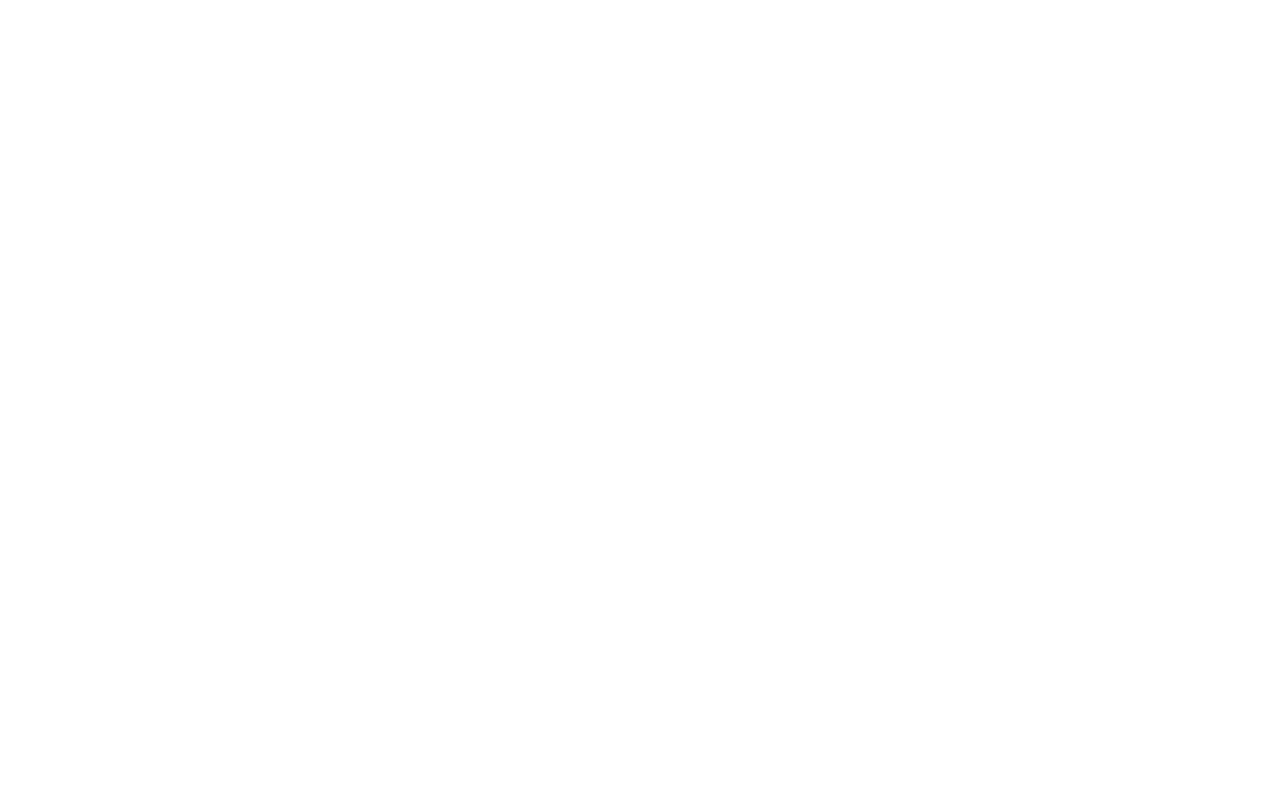
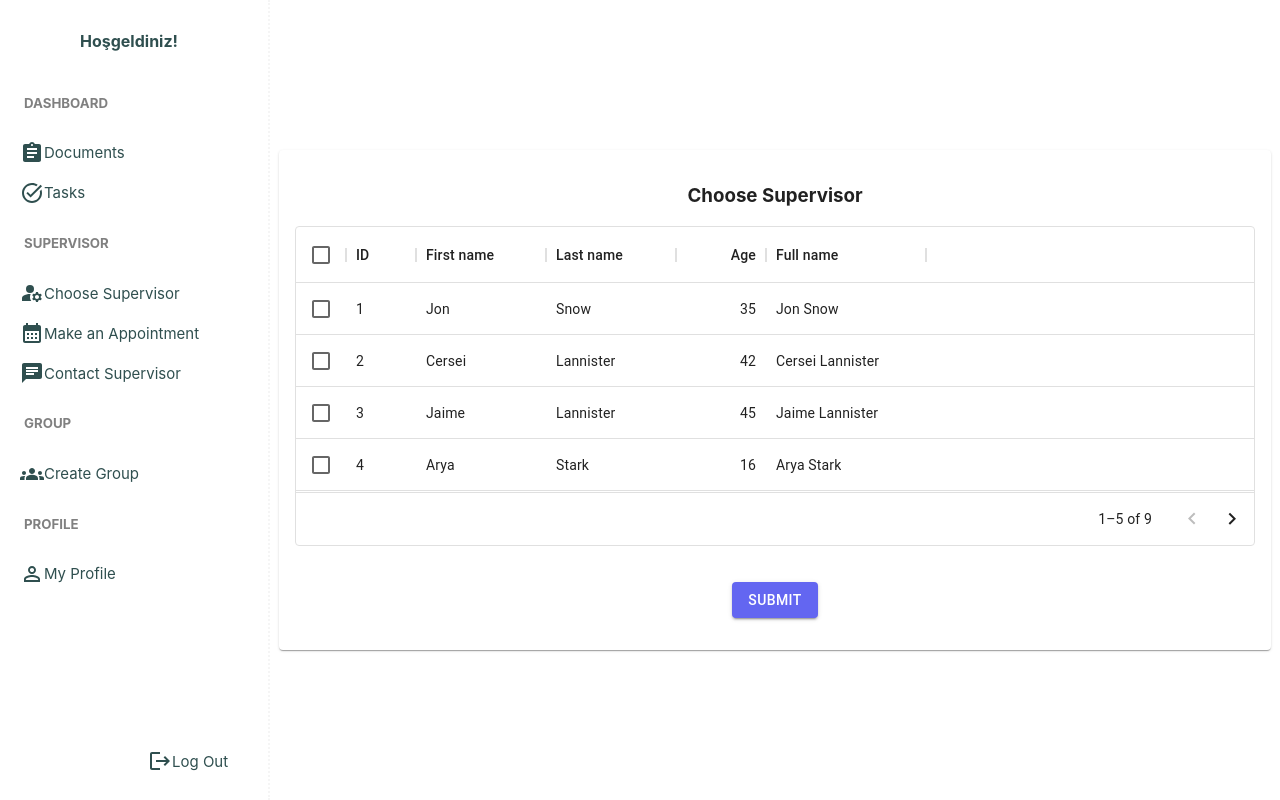
Before and after one commit to hilalalyavuz/thesis-project-management-UI, a React (Create React App) app: page /ChooseSupervisor in a window 1280 px wide. Before the commit this address had no page. Built offline with nearby package versions, Linux system fonts and the light colour scheme.

Commit message:
choose supervisor added

```diff
--- a/src/App.js
+++ b/src/App.js
@@ -3,6 +3,7 @@
 import Home from './views/Home';
 import Documents from './views/Documents';
 import Tasks from './views/Tasks';
+import ChooseSupervisor from './views/ChooseSupervisor';
 
 function App() {
   return (
@@ -16,6 +17,8 @@
           </Route>
           <Route path="/Tasks" exact element={<Tasks/>}>
           </Route>
+          <Route path="/ChooseSupervisor" exact element={<ChooseSupervisor/>}>
+          </Route>
        </Routes>
      </Router>
 
--- a/src/components/Sidebar.js
+++ b/src/components/Sidebar.js
@@ -37,7 +37,7 @@
     <MenuItem className='menuItem'>
         <ManageAccountsIcon />
         Choose Supervisor
-        <Link to={'/Home'} />
+        <Link to={'/ChooseSupervisor'} />
     </MenuItem>
 
     <MenuItem className='menuItem'>
--- /dev/null
+++ b/src/css/ChooseSupervisor.css
@@ -0,0 +1,3 @@
+.css-3ihp42-MuiDataGrid-root .MuiDataGrid-columnHeader--alignCenter .MuiDataGrid-columnHeaderTitleContainer {
+    display: none;
+}
--- /dev/null
+++ b/src/views/ChooseSupervisor.js
@@ -0,0 +1,91 @@
+import * as React from "react";
+import { useState, useRef } from "react";
+import {
+  DataGrid
+} from "@mui/x-data-grid";
+import Sidebar from "../components/Sidebar";
+import '../css/Common.css'
+import '../css/Documents.css'
+import '../css/ChooseSupervisor.css'
+import "primereact/resources/themes/lara-light-indigo/theme.css"; //theme
+import "primereact/resources/primereact.min.css"; //core css
+import "primeicons/primeicons.css"; //icons
+import Button from "@mui/material/Button";
+import { Card } from '@mui/material';
+
+export default function Documents() {
+  const rows = [
+    { id: 1, lastName: "Snow", firstName: "Jon", age: 35 },
+    { id: 2, lastName: "Lannister", firstName: "Cersei", age: 42 },
+    { id: 3, lastName: "Lannister", firstName: "Jaime", age: 45 },
+    { id: 4, lastName: "Stark", firstName: "Arya", age: 16 },
+    { id: 5, lastName: "Targaryen", firstName: "Daenerys", age: null },
+    { id: 6, lastName: "Melisandre", firstName: null, age: 150 },
+    { id: 7, lastName: "Clifford", firstName: "Ferrara", age: 44 },
+    { id: 8, lastName: "Frances", firstName: "Rossini", age: 36 },
+    { id: 9, lastName: "Roxie", firstName: "Harvey", age: 65 },
+  ];
+  const columns = [
+    { field: "id", headerName: "ID", width: 70 },
+    { field: "firstName", headerName: "First name", width: 130 },
+    { field: "lastName", headerName: "Last name", width: 130 },
+    {
+      field: "age",
+      headerName: "Age",
+      type: "number",
+      width: 90,
+    },
+    {
+      field: "fullName",
+      headerName: "Full name",
+      description: "This column has a value getter and is not sortable.",
+      sortable: false,
+      width: 160,
+      valueGetter: (params) =>
+        `${params.row.firstName || ""} ${params.row.lastName || ""}`,
+    },
+  ];
+
+  const [selectionModel, setSelectionModel] = useState([]);
+
+  return (
+    <div className="Page">
+      <div className="Sidebar">
+        <Sidebar />
+      </div>
+
+      <div className="Main" style={{display:'flex',flexDirection:'column',justifyContent:'center'}}>
+        <div className="Main2">
+            <Card className="card">
+          <div className="table">
+          <h3>Choose Supervisor</h3>
+            <DataGrid
+              rows={rows}
+              columns={columns}
+              pageSize={5}
+              checkboxSelection
+              selectionModel={selectionModel}
+              hideFooterSelectedRowCount
+              onSelectionModelChange={(selection) => {
+                if (selection.length > 1) {
+                  const selectionSet = new Set(selectionModel);
+                  const result = selection.filter((s) => !selectionSet.has(s));
+
+                  setSelectionModel(result);
+                } else {
+                  setSelectionModel(selection);
+                }
+              }}
+            />
+          </div>
+          <div>
+          <Button variant="contained" style={{marginTop:'6rem',marginBottom:'1rem'}}>
+                              SUBMIT
+                            </Button>
+          </div>
+          </Card>
+        </div>
+      </div>
+    </div>
+  );
+}
```
